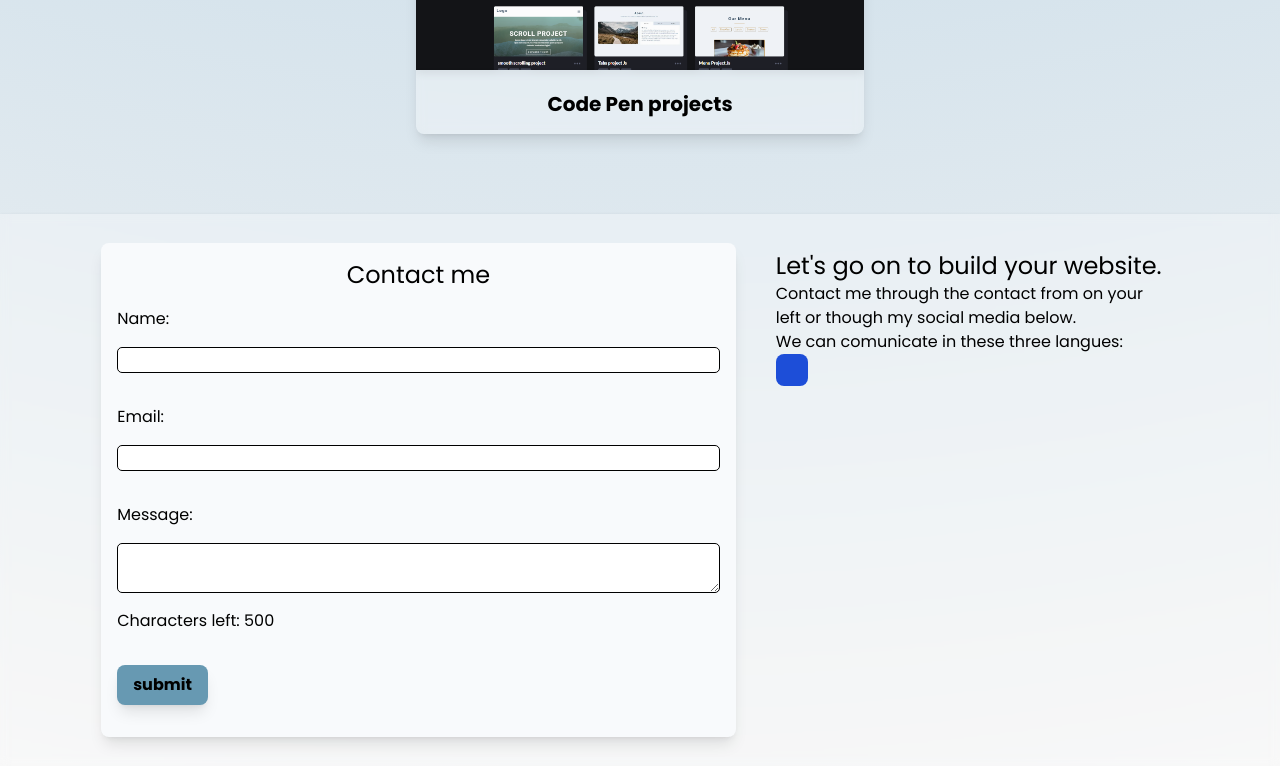
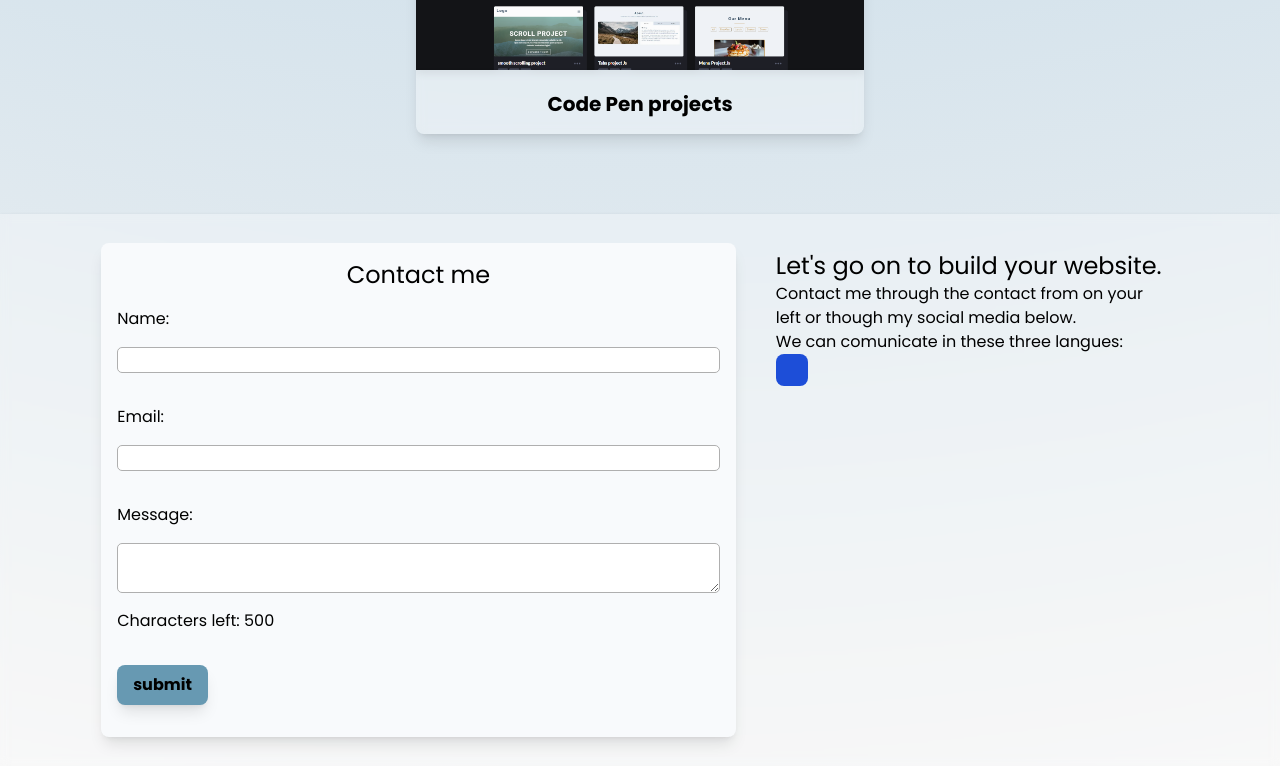
Before and after one commit to ErikXh/erik-portfolio, a React (Vite) app: page / in a window 1280 px wide. Shown: the part 2235-3001 px from the top of the page. Built offline with nearby package versions, Linux system fonts and the light colour scheme.

Commit message:
input border added

```diff
--- a/src/App.css
+++ b/src/App.css
@@ -94,7 +94,7 @@ padding-bottom: 5rem;
 
 /* form */
 
-form input, textarea{
-  border: 1px solid black;
+input, textarea{
+  border: 1px solid rgb(175, 175, 175);
   border-radius: 5px;
 }
--- a/src/components/ContactForm.jsx
+++ b/src/components/ContactForm.jsx
@@ -29,7 +29,6 @@ const ContactForm = () => {
         <div className='flex flex-col py-4 gap-4'>
           <label htmlFor="name">Name:</label>
           <input
-          className='border-black'
             type="text"
             id="name"
             name="name"
```
